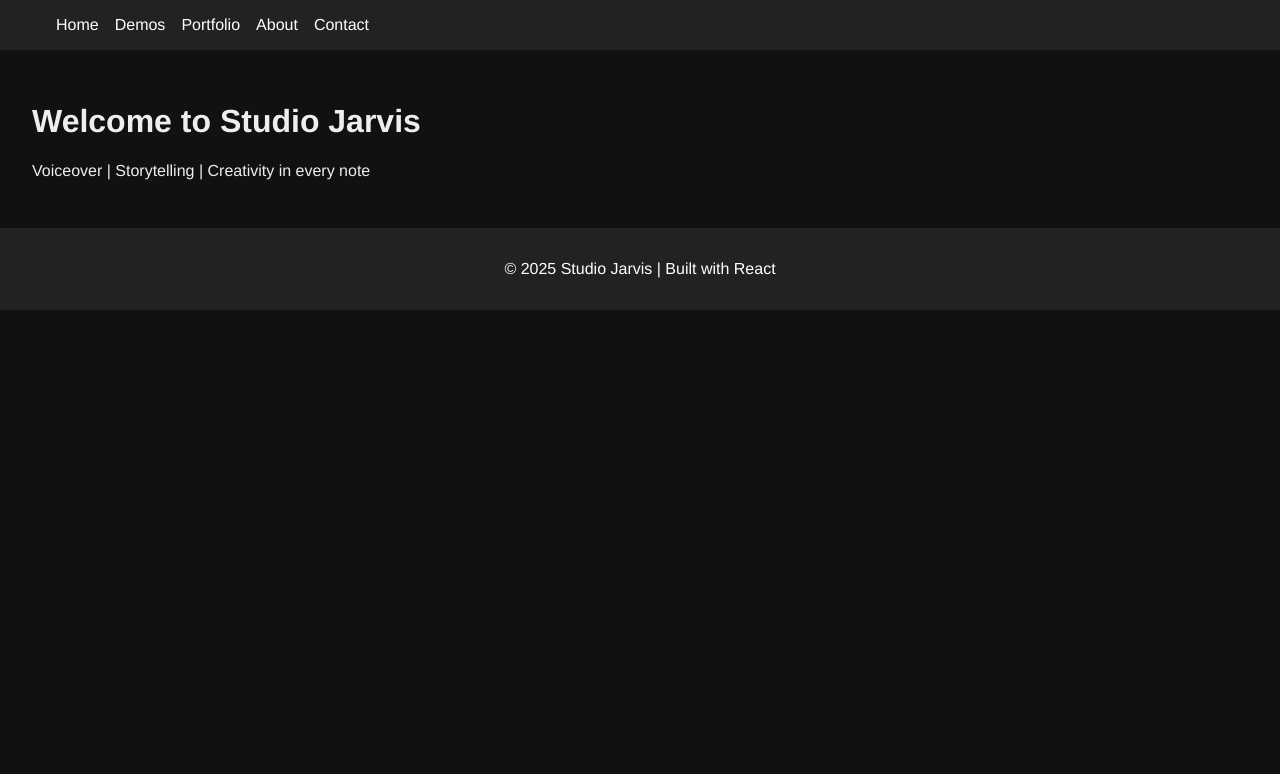
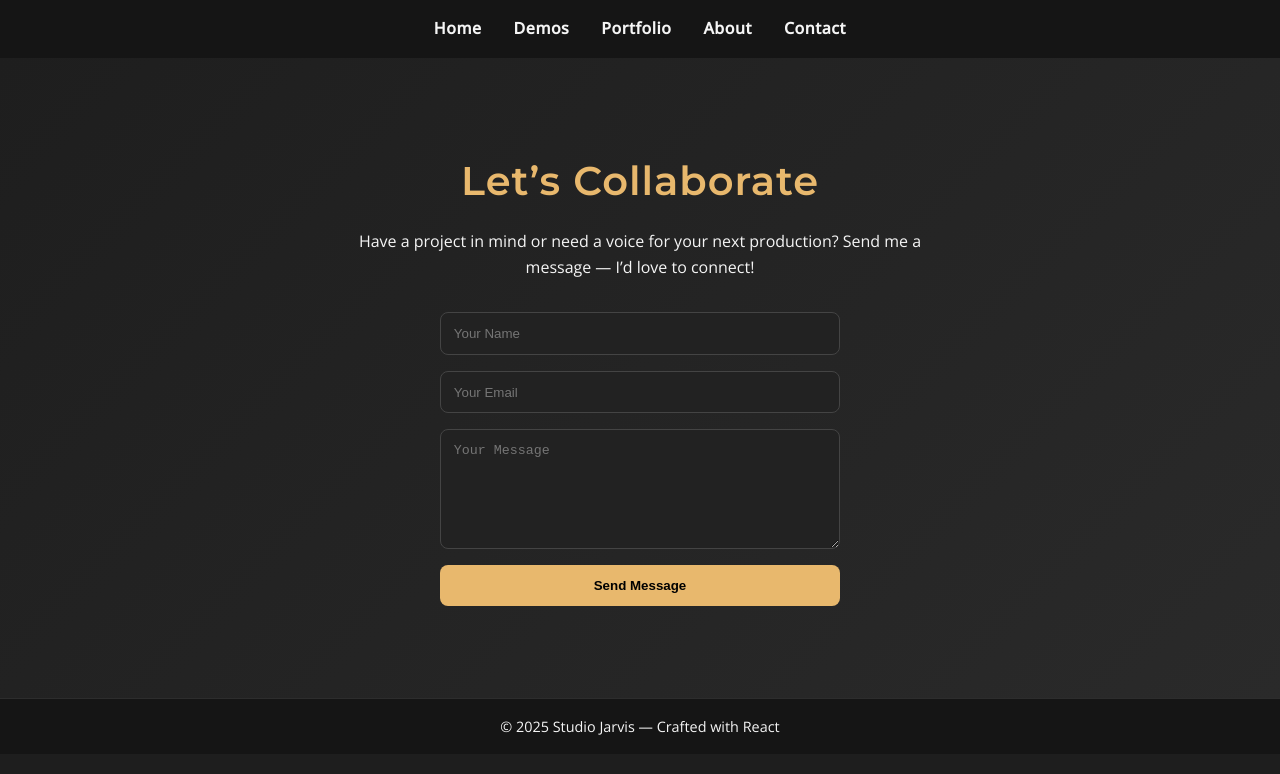
Before and after one commit to baileyjarvis2814/studiojarvis, a React (Create React App) app: page /contact in a window 1280 px wide. Shown: the top 774 px of the page. Built offline with nearby package versions, Linux system fonts and the light colour scheme.

Commit message:
Styled all main pages (Home, About, Demos, Portfolio, Contact)'

```diff
--- a/public/index.html
+++ b/public/index.html
@@ -24,7 +24,7 @@
       work correctly both with client-side routing and a non-root public URL.
       Learn how to configure a non-root public URL by running `npm run build`.
     -->
-    <title>React App</title>
+    <title>Studio Jarvis | Voiceover Artist</title>
   </head>
   <body>
     <noscript>You need to enable JavaScript to run this app.</noscript>
--- a/src/components/Footer.jsx
+++ b/src/components/Footer.jsx
@@ -1,7 +1,16 @@
 export default function Footer() {
+    const style = {
+      background: "rgba(20,20,20,0.9)",
+      color: "var(--color-text)",
+      textAlign: "center",
+      padding: "1rem",
+      fontSize: "0.9rem",
+      borderTop: "1px solid rgba(255,255,255,0.1)"
+    };
+
     return (
-      <footer style={{ background: "#222", color: "white", textAlign: "center", padding: "1rem" }}>
-        <p>© {new Date().getFullYear()} Studio Jarvis | Built with React</p>
+      <footer style={style}>
+        <p>© {new Date().getFullYear()} Studio Jarvis — Crafted with React</p>
       </footer>
     );
   }
--- a/src/components/Navbar.jsx
+++ b/src/components/Navbar.jsx
@@ -1,15 +1,29 @@
 import { Link } from "react-router-dom";
 
 export default function Navbar() {
+  const navStyle = {
+    background: "rgba(20, 20, 20, 0.9)",
+    padding: "1rem 2rem",
+    display: "flex",
+    justifyContent: "center",
+    gap: "2rem",
+    boxShadow: "0 2px 8px rgba(0,0,0,0.4)",
+  };
+
+  const linkStyle = {
+    color: "var(--color-text)",
+    textDecoration: "none",
+    fontWeight: "600",
+    letterSpacing: "0.5px",
+  };
+
   return (
-    <nav style={{ background: "#222", padding: "1rem" }}>
-      <ul style={{ display: "flex", gap: "1rem", listStyle: "none", margin: 0 }}>
-        <li><Link to="/" style={{ color: "white", textDecoration: "none" }}>Home</Link></li>
-        <li><Link to="/demos" style={{ color: "white", textDecoration: "none" }}>Demos</Link></li>
-        <li><Link to="/portfolio" style={{ color: "white", textDecoration: "none" }}>Portfolio</Link></li>
-        <li><Link to="/about" style={{ color: "white", textDecoration: "none" }}>About</Link></li>
-        <li><Link to="/contact" style={{ color: "white", textDecoration: "none" }}>Contact</Link></li>
-      </ul>
+    <nav style={navStyle}>
+      <Link to="/" style={linkStyle}>Home</Link>
+      <Link to="/demos" style={linkStyle}>Demos</Link>
+      <Link to="/portfolio" style={linkStyle}>Portfolio</Link>
+      <Link to="/about" style={linkStyle}>About</Link>
+      <Link to="/contact" style={linkStyle}>Contact</Link>
     </nav>
   );
 }
--- a/src/pages/About.jsx
+++ b/src/pages/About.jsx
@@ -1,8 +1,52 @@
-export default function Home() {
+export default function About() {
     return (
-      <div style={{ padding: "2rem" }}>
-        <h1>Welcome to Studio Jarvis</h1>
-        <p>Voiceover | Storytelling | Creativity in every note</p>
-      </div>
+      <section style={styles.container}>
+        <div style={styles.content}>
+          <h1 style={styles.title}>About Jarvis Bailey</h1>
+          <p style={styles.text}>
+            I’m a voice actor with a passion for storytelling and sound design.
+            From dynamic commercial reads to immersive character performances,
+            my goal is to bring emotion, clarity, and authenticity to every project.
+          </p>
+
+          <p style={styles.text}>
+            When I’m not behind the mic, I’m coding, creating, and collaborating—
+            blending creativity with technology to deliver unique performances
+            that resonate with audiences.
+          </p>
+
+          <p style={styles.quote}>
+            <em>"Voice is more than sound — it’s connection."</em>
+          </p>
+        </div>
+      </section>
     );
   }
+
+  const styles = {
+    container: {
+      minHeight: "80vh",
+      display: "flex",
+      alignItems: "center",
+      justifyContent: "center",
+      background: "linear-gradient(135deg, #1e1e1e 0%, #252525 100%)",
+      padding: "2rem",
+    },
+    content: {
+      maxWidth: "800px",
+      textAlign: "center",
+      lineHeight: "1.8",
+    },
+    title: {
+      fontSize: "2.5rem",
+      color: "var(--color-accent)",
+      marginBottom: "1.5rem",
+    },
+    text: {
+      marginBottom: "1rem",
+    },
+    quote: {
+      marginTop: "2rem",
+      color: "var(--color-highlight)",
+    },
+  };
--- a/src/pages/Contact.jsx
+++ b/src/pages/Contact.jsx
@@ -1,8 +1,70 @@
-export default function Home() {
+export default function Contact() {
     return (
-      <div style={{ padding: "2rem" }}>
-        <h1>Welcome to Studio Jarvis</h1>
-        <p>Voiceover | Storytelling | Creativity in every note</p>
-      </div>
+      <section style={styles.container}>
+        <h1 style={styles.title}>Let’s Collaborate</h1>
+        <p style={styles.text}>
+          Have a project in mind or need a voice for your next production?
+          Send me a message — I’d love to connect!
+        </p>
+        <form style={styles.form} onSubmit={(e) => e.preventDefault()}>
+          <input type="text" placeholder="Your Name" required style={styles.input} />
+          <input type="email" placeholder="Your Email" required style={styles.input} />
+          <textarea placeholder="Your Message" required style={styles.textarea} />
+          <button type="submit" style={styles.button}>Send Message</button>
+        </form>
+      </section>
     );
   }
+
+  const styles = {
+    container: {
+      minHeight: "80vh",
+      display: "flex",
+      flexDirection: "column",
+      alignItems: "center",
+      justifyContent: "center",
+      background: "linear-gradient(135deg, #1e1e1e 0%, #2a2a2a 100%)",
+      padding: "3rem 2rem",
+      textAlign: "center",
+    },
+    title: {
+      color: "var(--color-accent)",
+      fontSize: "2.5rem",
+      marginBottom: "1rem",
+    },
+    text: {
+      maxWidth: "600px",
+      marginBottom: "2rem",
+    },
+    form: {
+      display: "flex",
+      flexDirection: "column",
+      gap: "1rem",
+      width: "100%",
+      maxWidth: "400px",
+    },
+    input: {
+      padding: "0.8rem",
+      borderRadius: "8px",
+      border: "1px solid #444",
+      background: "#222",
+      color: "var(--color-text)",
+    },
+    textarea: {
+      padding: "0.8rem",
+      borderRadius: "8px",
+      border: "1px solid #444",
+      background: "#222",
+      color: "var(--color-text)",
+      minHeight: "120px",
+    },
+    button: {
+      background: "var(--color-accent)",
+      border: "none",
+      borderRadius: "8px",
+      padding: "0.8rem",
+      fontWeight: "600",
+      cursor: "pointer",
+      transition: "all 0.3s ease",
+    },
+  };
--- a/src/pages/Demos.jsx
+++ b/src/pages/Demos.jsx
@@ -1,8 +1,55 @@
-export default function Home() {
+export default function Demos() {
+    const demos = [
+      { title: "Commercial Demo", file: "/audio/commercial.mp3" },
+      { title: "Character Demo", file: "/audio/character.mp3" },
+      { title: "Narration Demo", file: "/audio/narration.mp3" },
+    ];
+
     return (
-      <div style={{ padding: "2rem" }}>
-        <h1>Welcome to Studio Jarvis</h1>
-        <p>Voiceover | Storytelling | Creativity in every note</p>
-      </div>
+      <section style={styles.container}>
+        <h1 style={styles.title}>Demo Reels</h1>
+        <div style={styles.grid}>
+          {demos.map((demo) => (
+            <div key={demo.title} style={styles.card}>
+              <h2 style={styles.cardTitle}>{demo.title}</h2>
+              <audio controls style={styles.audio}>
+                <source src={demo.file} type="audio/mpeg" />
+                Your browser does not support the audio element.
+              </audio>
+            </div>
+          ))}
+        </div>
+      </section>
     );
   }
+
+  const styles = {
+    container: {
+      padding: "4rem 2rem",
+      textAlign: "center",
+      background: "linear-gradient(135deg, #1e1e1e 0%, #2a2a2a 100%)",
+    },
+    title: {
+      color: "var(--color-accent)",
+      marginBottom: "2rem",
+      fontSize: "2.5rem",
+    },
+    grid: {
+      display: "grid",
+      gridTemplateColumns: "repeat(auto-fit, minmax(250px, 1fr))",
+      gap: "2rem",
+    },
+    card: {
+      background: "#222",
+      padding: "2rem",
+      borderRadius: "12px",
+      boxShadow: "0 4px 12px rgba(0,0,0,0.4)",
+    },
+    cardTitle: {
+      marginBottom: "1rem",
+      color: "var(--color-highlight)",
+    },
+    audio: {
+      width: "100%",
+    },
+  };
--- a/src/pages/Home.jsx
+++ b/src/pages/Home.jsx
@@ -1,8 +1,33 @@
 export default function Home() {
     return (
-      <div style={{ padding: "2rem" }}>
-        <h1>Studio Jarvis</h1>
-        <p>The voice of your vision</p>
-      </div>
+      <section style={styles.hero}>
+        <div style={styles.content}>
+          <h1 style={styles.title}>Studio Jarvis</h1>
+          <p style={styles.subtitle}>Voice that brings stories to life.</p>
+          <a href="/demos" style={styles.cta}>Listen to Reels</a>
+        </div>
+      </section>
     );
   }
+
+  const styles = {
+    hero: {
+      height: "90vh",
+      display: "flex",
+      alignItems: "center",
+      justifyContent: "center",
+      textAlign: "center",
+      background: "linear-gradient(135deg, #1e1e1e 0%, #2a2a2a 100%)",
+    },
+    content: { maxWidth: "600px", padding: "2rem" },
+    title: { fontSize: "3rem", color: "var(--color-accent)" },
+    subtitle: { fontSize: "1.2rem", margin: "1rem 0 2rem" },
+    cta: {
+      display: "inline-block",
+      background: "var(--color-accent)",
+      color: "#111",
+      padding: "0.8rem 1.6rem",
+      borderRadius: "30px",
+      fontWeight: "600",
+    },
+  };
--- a/src/pages/Portfolio.jsx
+++ b/src/pages/Portfolio.jsx
@@ -1,8 +1,52 @@
-export default function Home() {
+export default function Portfolio() {
+    const works = [
+      { title: "Game Trailer - Eclipse", role: "Narration", year: 2024 },
+      { title: "Ad Campaign - Nova Energy", role: "Commercial VO", year: 2023 },
+      { title: "Indie Animation - The Wanderer", role: "Character Voice", year: 2022 },
+    ];
+
     return (
-      <div style={{ padding: "2rem" }}>
-        <h1>Welcome to Studio Jarvis</h1>
-        <p>Voiceover | Storytelling | Creativity in every note</p>
-      </div>
+      <section style={styles.container}>
+        <h1 style={styles.title}>Selected Works</h1>
+        <div style={styles.list}>
+          {works.map((work) => (
+            <div key={work.title} style={styles.item}>
+              <h2 style={styles.itemTitle}>{work.title}</h2>
+              <p>{work.role} • {work.year}</p>
+            </div>
+          ))}
+        </div>
+      </section>
     );
   }
+
+  const styles = {
+    container: {
+      padding: "4rem 2rem",
+      background: "linear-gradient(135deg, #1e1e1e 0%, #252525 100%)",
+      textAlign: "center",
+    },
+    title: {
+      color: "var(--color-accent)",
+      fontSize: "2.5rem",
+      marginBottom: "2rem",
+    },
+    list: {
+      display: "flex",
+      flexDirection: "column",
+      alignItems: "center",
+      gap: "1.5rem",
+    },
+    item: {
+      background: "#222",
+      padding: "1.5rem 2rem",
+      borderRadius: "10px",
+      boxShadow: "0 3px 10px rgba(0,0,0,0.3)",
+      width: "90%",
+      maxWidth: "600px",
+    },
+    itemTitle: {
+      color: "var(--color-highlight)",
+      marginBottom: "0.5rem",
+    },
+  };
--- a/src/styles/global.css
+++ b/src/styles/global.css
@@ -1,6 +1,36 @@
+@import url('https://fonts.googleapis.com/css2?family=Montserrat:wght@400;600&family=Open+Sans:wght@400;500&display=swap');
+
+:root {
+  --color-bg: #1e1e1e;
+  --color-text: #f5f5f5;
+  --color-accent: #e8b86d;
+  --color-highlight: #6ca0dc;
+}
+
+* {
+  box-sizing: border-box;
+  margin: 0;
+  padding: 0;
+}
+
 body {
-    font-family: 'Helvetica Neue', sans-serif;
-    margin: 0;
-    background-color: #111;
-    color: #eee;
-  }
+  font-family: 'Open Sans', sans-serif;
+  background-color: var(--color-bg);
+  color: var(--color-text);
+  line-height: 1.6;
+}
+
+h1, h2, h3 {
+  font-family: 'Montserrat', sans-serif;
+  color: var(--color-accent);
+  letter-spacing: 1px;
+}
+
+a {
+  color: var(--color-highlight);
+  text-decoration: none;
+}
+
+a:hover {
+  text-decoration: underline;
+}
```
